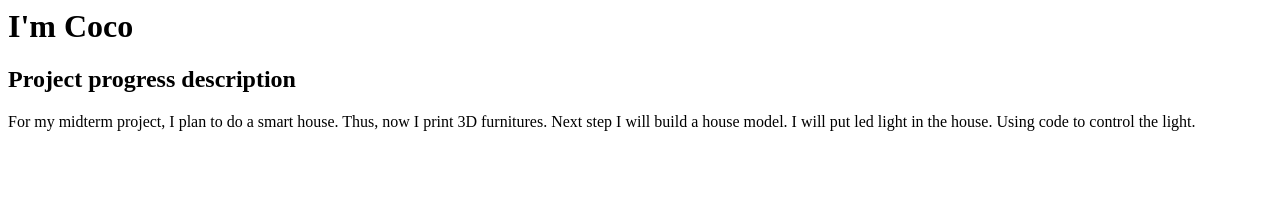
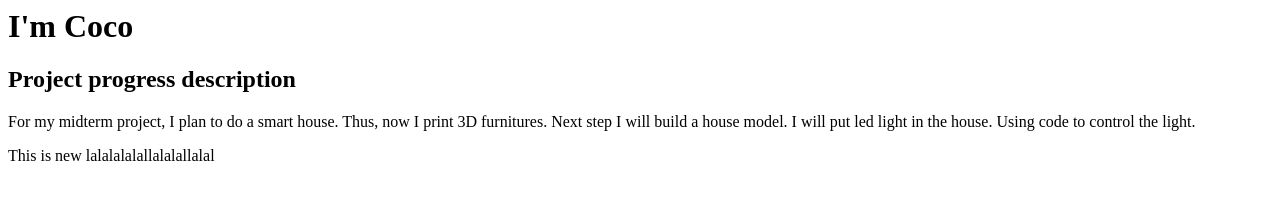
Before and after one commit to chencoco9283/webserver, a website: page public/index.html in a window 1280 px wide. Drawn offline with Linux system fonts and the light colour scheme.

Commit message:
Added a new sentence

```diff
--- a/public/index.html
+++ b/public/index.html
@@ -8,5 +8,7 @@
 <h2>Project progress description</h2>
 <p>For my midterm project, I plan to do a smart house. Thus, now I print 3D furnitures. Next step I will build a house model. I will put led light in the house. Using code to control the light.  </p>
 
+<p>This is new lalalalalallalalallalal</p>
+
 </body>
 </html>
```
